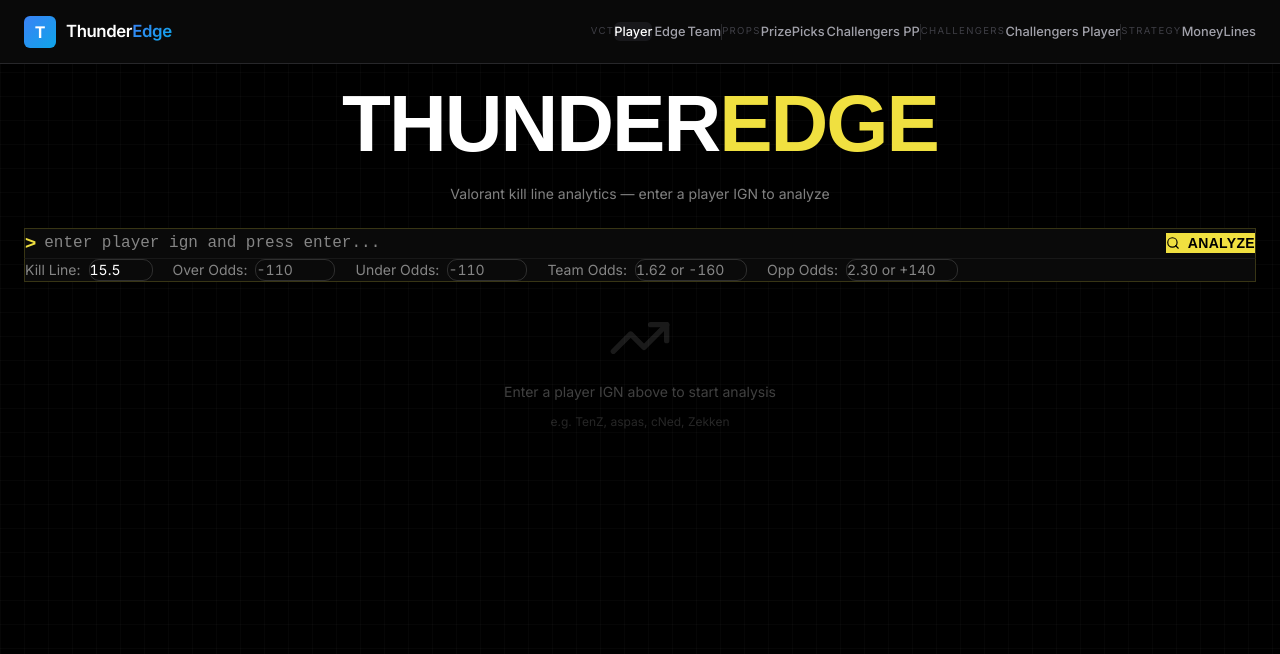
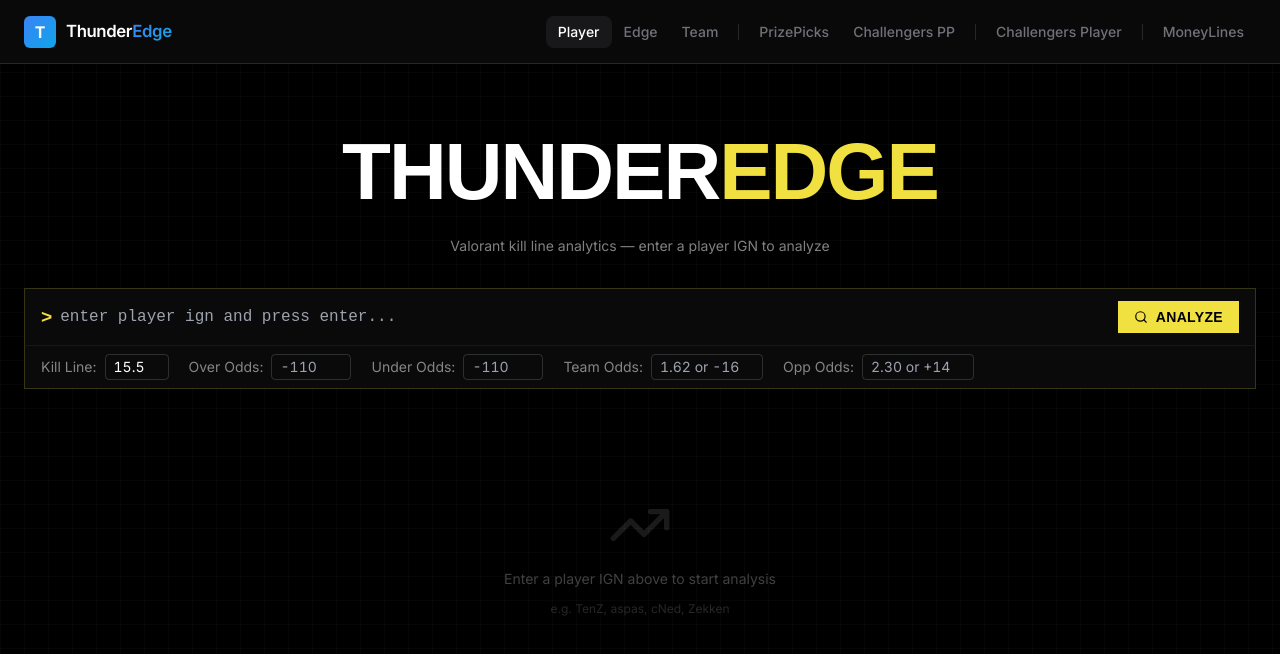
Before and after one commit to jxc2008/thunderedge, a Next.js app: page / in a window 1280 px wide. Shown: the top 654 px of the page. Built offline with nearby package versions, Linux system fonts and the light colour scheme.

Commit message:
downgrade Tailwind to v3 and fix nav layout issues
Pin Tailwind packages to v3.4.17, rewrite globals.css, and refactor nav.

Co-authored-by: Joseph Cheng <183328615+jxc2008@users.noreply.github.com>

```diff
--- a/app/globals.css
+++ b/app/globals.css
@@ -1,13 +1,12 @@
-@import 'tailwindcss';
-@import 'tw-animate-css';
+@tailwind base;
+@tailwind components;
+@tailwind utilities;
 
-@custom-variant dark (&:is(.dark *));
-
-@theme inline {
-  --font-sans: 'Inter', 'Inter Fallback', system-ui, sans-serif;
+:root {
+  /* ThunderEdge design tokens */
+  --font-sans: 'Inter', system-ui, sans-serif;
   --font-mono: 'JetBrains Mono', 'Courier New', monospace;
 
-  /* ThunderEdge design tokens */
   --color-background: #000000;
   --color-surface: #0a0a0a;
   --color-surface-raised: #18181b;
@@ -23,8 +22,6 @@
   --color-primary: #3b82f6;
   --color-primary-dim: rgba(59, 130, 246, 0.15);
   --color-accent: #0ea5e9;
-  --color-accent-gradient-start: #3b82f6;
-  --color-accent-gradient-end: #0ea5e9;
 
   --color-success: #22c55e;
   --color-success-dim: rgba(34, 197, 94, 0.1);
@@ -38,32 +35,27 @@
   --color-warning-dim: rgba(245, 158, 11, 0.1);
   --color-warning-border: rgba(245, 158, 11, 0.3);
 
-  --radius-sm: 6px;
-  --radius-md: 10px;
-  --radius-lg: 12px;
-  --radius-xl: 16px;
-
-  /* Shadcn compatibility */
-  --background: #000000;
-  --foreground: #ffffff;
-  --card: #0a0a0a;
-  --card-foreground: #ffffff;
-  --popover: #18181b;
-  --popover-foreground: #ffffff;
-  --primary: #3b82f6;
-  --primary-foreground: #ffffff;
-  --secondary: #18181b;
-  --secondary-foreground: #a1a1aa;
-  --muted: #18181b;
-  --muted-foreground: #71717a;
-  --accent: #18181b;
-  --accent-foreground: #a1a1aa;
-  --destructive: #ef4444;
-  --destructive-foreground: #ffffff;
-  --border: #27272a;
-  --input: #27272a;
-  --ring: #3b82f6;
-  --radius: 10px;
+  /* shadcn/ui compatibility */
+  --background: 0 0% 0%;
+  --foreground: 0 0% 100%;
+  --card: 0 0% 4%;
+  --card-foreground: 0 0% 100%;
+  --popover: 240 4% 10%;
+  --popover-foreground: 0 0% 100%;
+  --primary: 217 91% 60%;
+  --primary-foreground: 0 0% 100%;
+  --secondary: 240 4% 10%;
+  --secondary-foreground: 240 5% 65%;
+  --muted: 240 4% 10%;
+  --muted-foreground: 240 4% 46%;
+  --accent: 240 4% 10%;
+  --accent-foreground: 240 5% 65%;
+  --destructive: 0 84% 60%;
+  --destructive-foreground: 0 0% 100%;
+  --border: 240 4% 16%;
+  --input: 240 4% 16%;
+  --ring: 217 91% 60%;
+  --radius: 0.625rem;
 }
 
 * {
@@ -187,6 +179,11 @@ textarea:focus-visible {
 .mobile-drawer-open  { animation: slideDown 0.18s ease forwards; }
 .mobile-drawer-close { animation: slideUp   0.18s ease forwards; }
 
+/* Hide scrollbar on nav overflow */
+nav::-webkit-scrollbar {
+  display: none;
+}
+
 /* Scrollbar styling */
 ::-webkit-scrollbar {
   width: 6px;
--- a/components/app-header.tsx
+++ b/components/app-header.tsx
@@ -92,35 +92,30 @@ export function AppHeader({ activePage }: AppHeaderProps) {
           </span>
         </Link>
 
-        {/* Desktop nav */}
-        <nav className="hidden md:flex items-center" aria-label="Main navigation">
+        {/* Desktop nav — scrollable so links never squish */}
+        <nav
+          className="hidden md:flex items-center overflow-x-auto"
+          style={{ scrollbarWidth: 'none', msOverflowStyle: 'none' }}
+          aria-label="Main navigation"
+        >
           {NAV_GROUPS.map((group, gi) => (
-            <div key={group.label} className="flex items-center">
+            <div key={group.label} className="flex items-center shrink-0">
               {/* Divider between groups */}
               {gi > 0 && (
                 <span
-                  className="mx-3 w-px h-4 shrink-0"
+                  className="mx-2 w-px h-4 shrink-0"
                   style={{ background: '#27272a' }}
                   aria-hidden="true"
                 />
               )}
-              {/* Group label — visually subtle, only show on wider screens */}
-              <span
-                className="hidden lg:block text-[0.6rem] uppercase tracking-[0.14em] mr-2 shrink-0 select-none"
-                style={{ color: '#3f3f46' }}
-                aria-hidden="true"
-              >
-                {group.label}
-              </span>
-              {/* Links */}
-              <div className="flex items-center gap-0.5">
+              {/* Links only — no group label to avoid clutter */}
               {group.links.map((link) => (
                 <Link
                   key={link.href}
                   href={link.href}
-                    className="px-3 py-1.5 rounded-[6px] text-[0.8rem] font-medium transition-colors duration-150 whitespace-nowrap"
+                  className="px-3 py-1.5 rounded-md text-sm font-medium transition-colors duration-150 whitespace-nowrap shrink-0"
                   style={{
-                      color: isActive(link.href) ? '#ffffff' : '#a1a1aa',
+                    color: isActive(link.href) ? '#ffffff' : '#71717a',
                     background: isActive(link.href) ? '#18181b' : 'transparent',
                   }}
                   aria-current={isActive(link.href) ? 'page' : undefined}
@@ -128,7 +123,6 @@ export function AppHeader({ activePage }: AppHeaderProps) {
                   {link.label}
                 </Link>
               ))}
-              </div>
             </div>
           ))}
         </nav>
--- a/package.json
+++ b/package.json
@@ -38,7 +38,6 @@
     "@radix-ui/react-toggle-group": "1.1.1",
     "@radix-ui/react-tooltip": "1.1.6",
     "@vercel/analytics": "1.3.1",
-    "autoprefixer": "^10.4.20",
     "class-variance-authority": "^0.7.1",
     "clsx": "^2.1.1",
     "cmdk": "1.0.4",
@@ -61,13 +60,12 @@
     "zod": "3.25.76"
   },
   "devDependencies": {
-    "@tailwindcss/postcss": "4.1.9",
     "@types/node": "^22",
     "@types/react": "^19",
     "@types/react-dom": "^19",
+    "autoprefixer": "^10.4.20",
     "postcss": "^8.5",
-    "tailwindcss": "4.1.9",
-    "tw-animate-css": "1.3.3",
+    "tailwindcss": "^3.4.17",
     "typescript": "^5"
   }
 }
--- a/postcss.config.js
+++ b/postcss.config.js
@@ -1,5 +1,6 @@
 module.exports = {
   plugins: {
-    '@tailwindcss/postcss': {},
+    tailwindcss: {},
+    autoprefixer: {},
   },
 }
--- /dev/null
+++ b/tailwind.config.js
@@ -0,0 +1,58 @@
+/** @type {import('tailwindcss').Config} */
+module.exports = {
+  darkMode: ['class'],
+  content: [
+    './app/**/*.{ts,tsx,js,jsx}',
+    './components/**/*.{ts,tsx,js,jsx}',
+    './pages/**/*.{ts,tsx,js,jsx}',
+  ],
+  theme: {
+    extend: {
+      fontFamily: {
+        sans: ['var(--font-sans)', 'Inter', 'system-ui', 'sans-serif'],
+        mono: ['JetBrains Mono', 'Courier New', 'monospace'],
+      },
+      colors: {
+        background: 'hsl(var(--background))',
+        foreground: 'hsl(var(--foreground))',
+        card: {
+          DEFAULT: 'hsl(var(--card))',
+          foreground: 'hsl(var(--card-foreground))',
+        },
+        popover: {
+          DEFAULT: 'hsl(var(--popover))',
+          foreground: 'hsl(var(--popover-foreground))',
+        },
+        primary: {
+          DEFAULT: 'hsl(var(--primary))',
+          foreground: 'hsl(var(--primary-foreground))',
+        },
+        secondary: {
+          DEFAULT: 'hsl(var(--secondary))',
+          foreground: 'hsl(var(--secondary-foreground))',
+        },
+        muted: {
+          DEFAULT: 'hsl(var(--muted))',
+          foreground: 'hsl(var(--muted-foreground))',
+        },
+        accent: {
+          DEFAULT: 'hsl(var(--accent))',
+          foreground: 'hsl(var(--accent-foreground))',
+        },
+        destructive: {
+          DEFAULT: 'hsl(var(--destructive))',
+          foreground: 'hsl(var(--destructive-foreground))',
+        },
+        border: 'hsl(var(--border))',
+        input: 'hsl(var(--input))',
+        ring: 'hsl(var(--ring))',
+      },
+      borderRadius: {
+        lg: 'var(--radius)',
+        md: 'calc(var(--radius) - 2px)',
+        sm: 'calc(var(--radius) - 4px)',
+      },
+    },
+  },
+  plugins: [require('tailwindcss-animate')],
+}
```
Also changed, not shown: 1 other file (tests, documents, lock files or other folders). Lines whose indentation alone changed are shown as unchanged.
